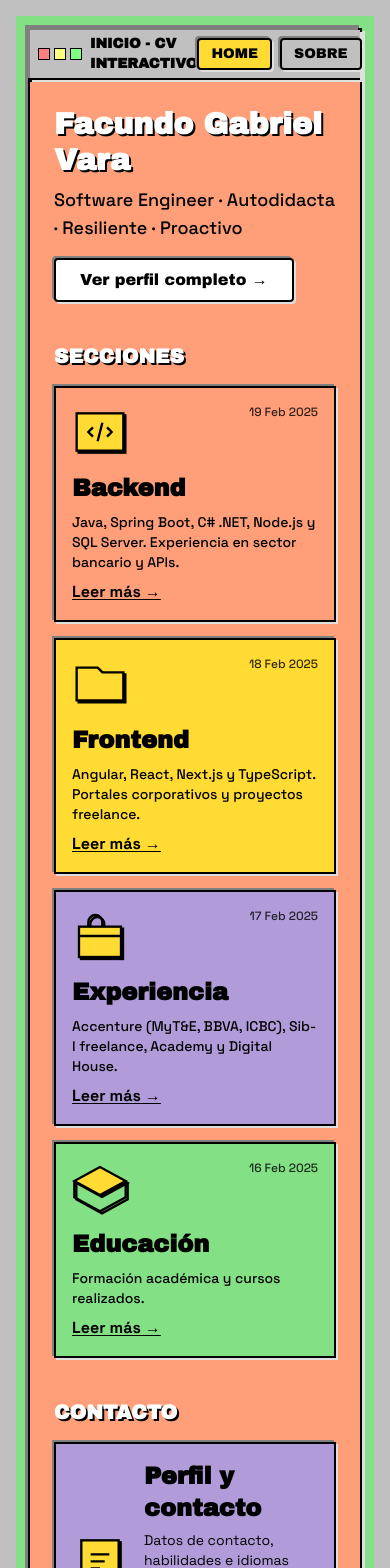
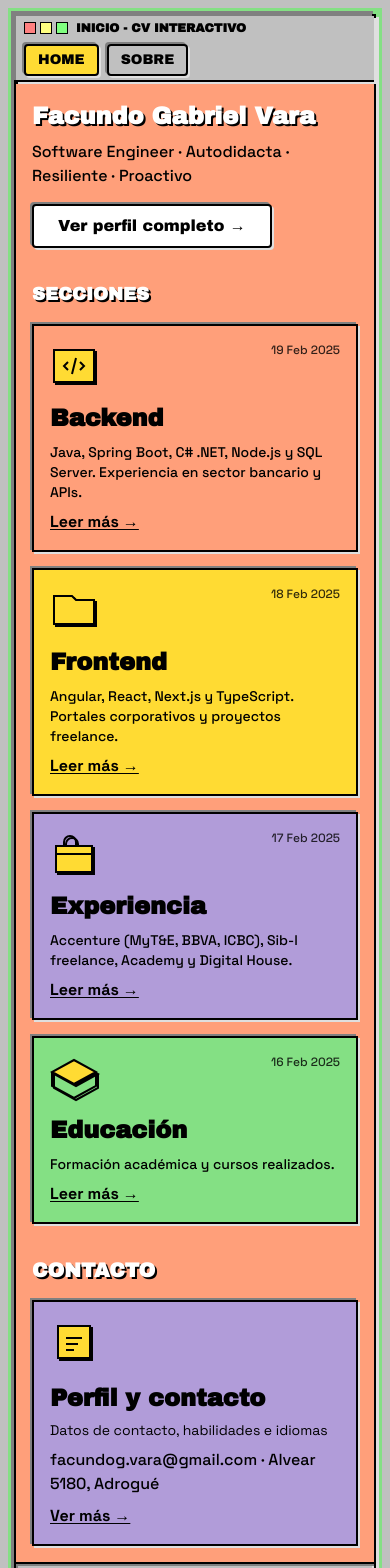
Before and after one commit to sibeeriano/aboutmepage, a Next.js app: page / in a window 390 px wide. Shown: the top 1568 px of the page. Built offline with nearby package versions, Linux system fonts and the light colour scheme.

Commit message:
modificaciones modo mobile

```diff
--- a/src/app/blog/[slug]/page.tsx
+++ b/src/app/blog/[slug]/page.tsx
@@ -267,7 +267,7 @@ export default async function BlogPost({
   const Icon = config.icon;
 
   return (
-    <div className="min-h-screen bg-[#c0c0c0] p-4">
+    <div className="min-h-screen bg-[#c0c0c0] p-2 sm:p-4">
       <div className="mx-auto max-w-4xl">
         <WindowFrame>
           <WindowTitleBar title={`${post.title.toUpperCase()} - ${post.date}`}>
@@ -284,20 +284,20 @@ export default async function BlogPost({
             </nav>
           </WindowTitleBar>
 
-          <main className={`border-t-2 border-black p-6 ${config.bgColor}`}>
+          <main className={`border-t-2 border-black p-4 sm:p-6 ${config.bgColor}`}>
             <Link href="/">
-              <Button variant="ghost" size="sm" className="mb-6 !bg-white/80">
+              <Button variant="ghost" size="sm" className="mb-4 !bg-white/80 sm:mb-6">
                 ← Volver
               </Button>
             </Link>
 
             <article>
-              <div className="mb-6 flex items-center gap-4">
-                <Icon className="size-16 text-[#ffdb33] drop-shadow-[2px_2px_0_#000]" />
+              <div className="mb-4 flex items-center gap-3 sm:mb-6 sm:gap-4">
+                <Icon className="size-12 text-[#ffdb33] drop-shadow-[2px_2px_0_#000] sm:size-16" />
                 <div>
                   <Text
                     as="h1"
-                    className="font-head text-2xl font-bold text-white drop-shadow-[2px_2px_0_#000]"
+                    className="font-head text-xl font-bold text-white drop-shadow-[2px_2px_0_#000] sm:text-2xl"
                   >
                     {post.title}
                   </Text>
@@ -307,7 +307,7 @@ export default async function BlogPost({
 
               {hasSections(post) ? (
                 <>
-                  <nav className="mb-8 flex flex-wrap gap-2">
+                  <nav className="mb-6 flex flex-wrap gap-2 sm:mb-8">
                     {post.sections!.map((section) => (
                       <a
                         key={section.id}
@@ -345,14 +345,14 @@ export default async function BlogPost({
               ) : post.noCard ? (
                 <div>
                   {post.logos && post.logos.length > 0 && (
-                    <div className="mb-8 flex flex-wrap gap-6">
+                    <div className="mb-6 flex flex-wrap gap-4 sm:mb-8 sm:gap-6">
                       {post.logos.map((logo) => (
                         <img
                           key={logo.name}
                           src={logo.src}
                           alt={logo.name}
                           title={logo.name}
-                          className="size-16 rounded border-2 border-black bg-white p-2 shadow-win95 md:size-20"
+                          className="size-12 rounded border-2 border-black bg-white p-1.5 shadow-win95 sm:size-16 md:size-20"
                         />
                       ))}
                     </div>
@@ -373,9 +373,9 @@ export default async function BlogPost({
             </article>
           </main>
 
-          <footer className="border-t-2 border-black bg-[#c0c0c0] px-6 py-4 shadow-win95-inset">
+          <footer className="border-t-2 border-black bg-[#c0c0c0] px-4 py-4 shadow-win95-inset sm:px-6">
             <div className="text-center">
-              <Text className="font-medium text-black">
+              <Text className="text-sm font-medium text-black sm:text-base">
                 © 2025 Facundo Gabriel Vara
               </Text>
             </div>
--- a/src/app/layout.tsx
+++ b/src/app/layout.tsx
@@ -1,6 +1,12 @@
-import type { Metadata } from "next";
+import type { Metadata, Viewport } from "next";
 import { Archivo_Black, Space_Grotesk } from "next/font/google";
 import "./globals.css";
+
+export const viewport: Viewport = {
+  width: "device-width",
+  initialScale: 1,
+  maximumScale: 5,
+};
 
 const archivoBlack = Archivo_Black({
   subsets: ["latin"],
@@ -29,7 +35,7 @@ export default function RootLayout({
   return (
     <html lang="es">
       <body
-        className={`${archivoBlack.variable} ${spaceGrotesk.variable} font-sans antialiased`}
+        className={`${archivoBlack.variable} ${spaceGrotesk.variable} overflow-x-hidden font-sans antialiased`}
       >
         {children}
       </body>
--- a/src/app/page.tsx
+++ b/src/app/page.tsx
@@ -52,7 +52,7 @@ const posts = [
 
 export default function Home() {
   return (
-    <div className="min-h-screen bg-[#c0c0c0] p-4">
+    <div className="min-h-screen bg-[#c0c0c0] p-2 sm:p-4">
       <div className="mx-auto max-w-4xl">
         <WindowFrame>
           <WindowTitleBar title="INICIO - CV INTERACTIVO">
@@ -74,12 +74,12 @@ export default function Home() {
             </nav>
           </WindowTitleBar>
 
-          <main className="border-t-2 border-black bg-[#ff9f7a] p-6">
-            <section className="mb-10">
-              <Text as="h1" className="mb-2 text-3xl font-bold text-white drop-shadow-[2px_2px_0_#000]">
+          <main className="border-t-2 border-black bg-[#ff9f7a] p-4 sm:p-6">
+            <section className="mb-8 sm:mb-10">
+              <Text as="h1" className="mb-2 text-2xl font-bold text-white drop-shadow-[2px_2px_0_#000] sm:text-3xl">
                 Facundo Gabriel Vara
               </Text>
-              <Text className="mb-4 text-lg font-medium text-black">
+              <Text className="mb-4 text-base font-medium text-black sm:text-lg">
                 Software Engineer · Autodidacta · Resiliente · Proactivo
               </Text>
               <Link href="/sobre">
@@ -92,14 +92,14 @@ export default function Home() {
               </Link>
             </section>
 
-            <section className="mb-10">
+            <section className="mb-8 sm:mb-10">
               <Text
                 as="h2"
-                className="mb-4 font-head text-xl font-bold text-white drop-shadow-[2px_2px_0_#000]"
+                className="mb-4 font-head text-lg font-bold text-white drop-shadow-[2px_2px_0_#000] sm:text-xl"
               >
                 SECCIONES
               </Text>
-              <div className="grid gap-4 md:grid-cols-2">
+              <div className="grid grid-cols-1 gap-4 md:grid-cols-2">
                 {posts.map((post) => {
                   const Icon = post.icon;
                   return (
@@ -112,7 +112,7 @@ export default function Home() {
                         className={`flex h-full flex-col border-2 border-black p-4 transition hover:-translate-y-0.5 hover:shadow-win95-lg ${post.color}`}
                       >
                         <div className="mb-3 flex items-start justify-between">
-                          <Icon className="size-14 text-[#ffdb33] drop-shadow-[2px_2px_0_#000]" />
+                          <Icon className="size-12 text-[#ffdb33] drop-shadow-[2px_2px_0_#000] sm:size-14" />
                           <span className="text-xs font-medium opacity-80">
                             {post.date}
                           </span>
@@ -145,9 +145,9 @@ export default function Home() {
                 CONTACTO
               </Text>
               <Link href="/sobre">
-                <Card className="flex items-center gap-4 border-2 border-black bg-[#b19cd9] p-4 transition hover:-translate-y-0.5 hover:shadow-win95-lg">
-                  <ContactIcon className="size-14 shrink-0 text-[#ffdb33] drop-shadow-[2px_2px_0_#000]" />
-                  <div className="flex-1">
+                <Card className="flex flex-col gap-4 border-2 border-black bg-[#b19cd9] p-4 transition hover:-translate-y-0.5 hover:shadow-win95-lg sm:flex-row sm:items-center">
+                  <ContactIcon className="size-12 shrink-0 text-[#ffdb33] drop-shadow-[2px_2px_0_#000] sm:size-14" />
+                  <div className="min-w-0 flex-1">
                     <Card.Header>
                       <Card.Title className="!font-bold !text-black">
                         Perfil y contacto
@@ -170,9 +170,9 @@ export default function Home() {
             </section>
           </main>
 
-          <footer className="border-t-2 border-black bg-[#c0c0c0] px-6 py-4 shadow-win95-inset">
+          <footer className="border-t-2 border-black bg-[#c0c0c0] px-4 py-4 shadow-win95-inset sm:px-6">
             <div className="flex flex-col items-center gap-1 text-center">
-              <Text className="font-medium text-black">
+              <Text className="text-sm font-medium text-black sm:text-base">
                 facundog.vara@gmail.com · 15-3778-2511
               </Text>
               <Text className="text-sm text-black/80">
--- a/src/app/sobre/page.tsx
+++ b/src/app/sobre/page.tsx
@@ -75,7 +75,7 @@ Adobe InDesign`,
 
 export default function SobrePage() {
   return (
-    <div className="min-h-screen bg-[#c0c0c0] p-4">
+    <div className="min-h-screen bg-[#c0c0c0] p-2 sm:p-4">
       <div className="mx-auto max-w-4xl">
         <WindowFrame>
           <WindowTitleBar title="SOBRE MÍ - PERFIL">
@@ -97,7 +97,7 @@ export default function SobrePage() {
             </nav>
           </WindowTitleBar>
 
-          <main className="border-t-2 border-black bg-[#b19cd9] p-6">
+          <main className="border-t-2 border-black bg-[#b19cd9] p-4 sm:p-6">
             <Link href="/">
               <Button variant="ghost" size="sm" className="mb-6 !bg-white/80">
                 ← Volver
@@ -106,7 +106,7 @@ export default function SobrePage() {
 
             <Text
               as="h1"
-              className="mb-6 font-head text-2xl font-bold text-white drop-shadow-[2px_2px_0_#000]"
+              className="mb-6 font-head text-xl font-bold text-white drop-shadow-[2px_2px_0_#000] sm:text-2xl"
             >
               SOBRE MÍ
             </Text>
@@ -130,8 +130,8 @@ export default function SobrePage() {
                     id={section.id}
                     className={`scroll-mt-24 ${section.color}`}
                   >
-                    <div className="flex items-start gap-4">
-                      <Icon className="size-12 shrink-0 text-[#ffdb33] drop-shadow-[2px_2px_0_#000]" />
+                    <div className="flex items-start gap-3 sm:gap-4">
+                      <Icon className="size-10 shrink-0 text-[#ffdb33] drop-shadow-[2px_2px_0_#000] sm:size-12" />
                       <div className="flex-1">
                         <Card.Header>
                           <Card.Title className="!font-bold !text-black">
@@ -157,7 +157,7 @@ export default function SobrePage() {
             </Link>
           </main>
 
-          <footer className="border-t-2 border-black bg-[#c0c0c0] px-6 py-4 shadow-win95-inset">
+          <footer className="border-t-2 border-black bg-[#c0c0c0] px-4 py-4 shadow-win95-inset sm:px-6">
             <div className="text-center">
               <Text className="font-medium text-black">
                 © 2025 Facundo Gabriel Vara
--- a/src/components/retro/WindowFrame.tsx
+++ b/src/components/retro/WindowFrame.tsx
@@ -2,7 +2,7 @@ import { type ReactNode } from "react";
 
 export function WindowFrame({ children }: { children: ReactNode }) {
   return (
-    <div className="border-4 border-[#84e084] bg-[#84e084] p-2">
+    <div className="border-2 border-[#84e084] bg-[#84e084] p-1 sm:border-4 sm:p-2">
       <div className="border-2 border-black bg-white shadow-win95-lg">
         {children}
       </div>
@@ -18,16 +18,16 @@ export function WindowTitleBar({
   children?: ReactNode;
 }) {
   return (
-    <div className="sticky top-0 z-50 flex items-center justify-between border-b-2 border-black bg-[#c0c0c0] px-2 py-1 shadow-win95">
-      <div className="flex items-center gap-2">
-        <div className="flex gap-1">
+    <div className="sticky top-0 z-50 flex flex-col gap-2 border-b-2 border-black bg-[#c0c0c0] px-2 py-1 shadow-win95 sm:flex-row sm:items-center sm:justify-between sm:gap-0">
+      <div className="flex min-w-0 items-center gap-2">
+        <div className="flex shrink-0 gap-1">
           <span className="size-3 rounded-sm border border-black bg-[#ff8080]" />
           <span className="size-3 rounded-sm border border-black bg-[#ffff80]" />
           <span className="size-3 rounded-sm border border-black bg-[#80ff80]" />
         </div>
-        <span className="font-head text-sm font-bold">{title}</span>
+        <span className="truncate font-head text-xs font-bold sm:text-sm">{title}</span>
       </div>
-      {children}
+      <div className="flex shrink-0 gap-1 sm:gap-2">{children}</div>
     </div>
   );
 }
```
